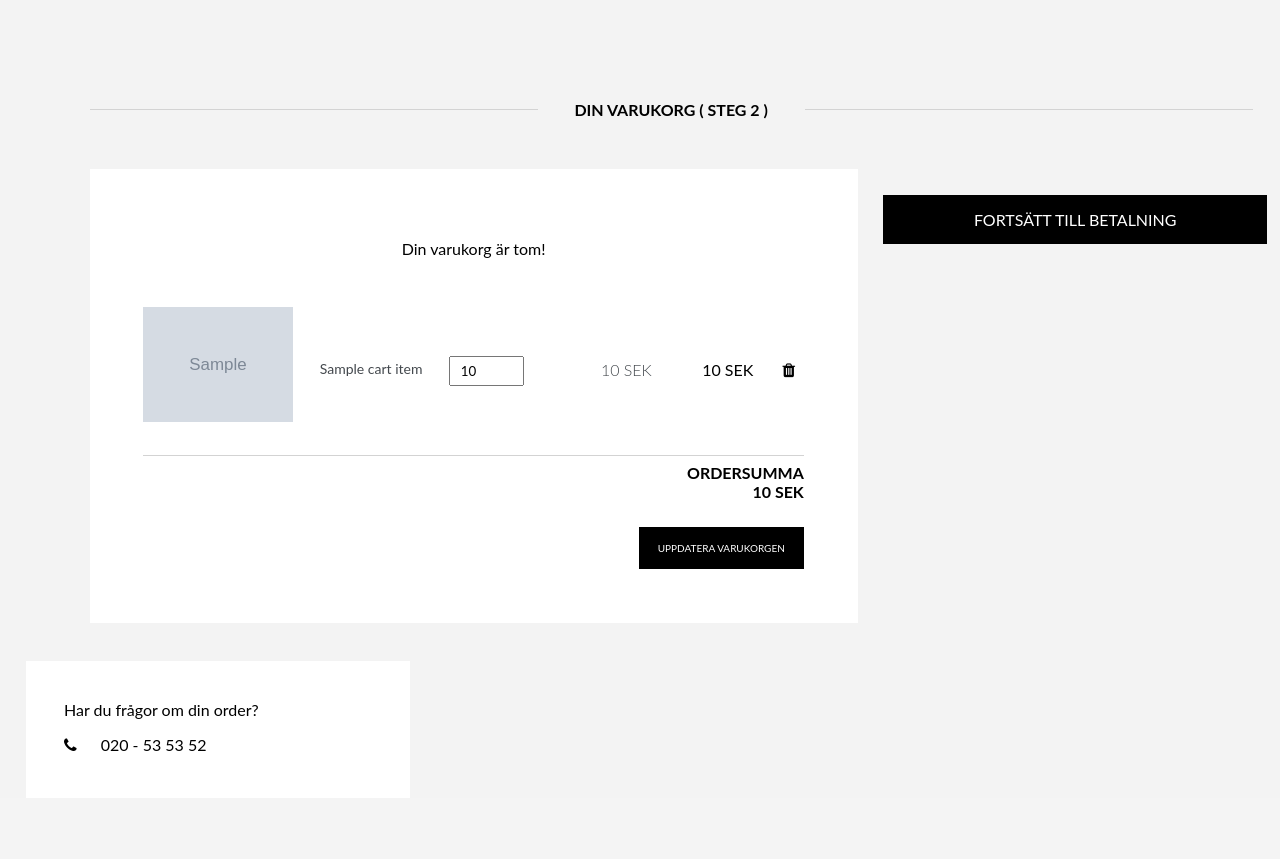
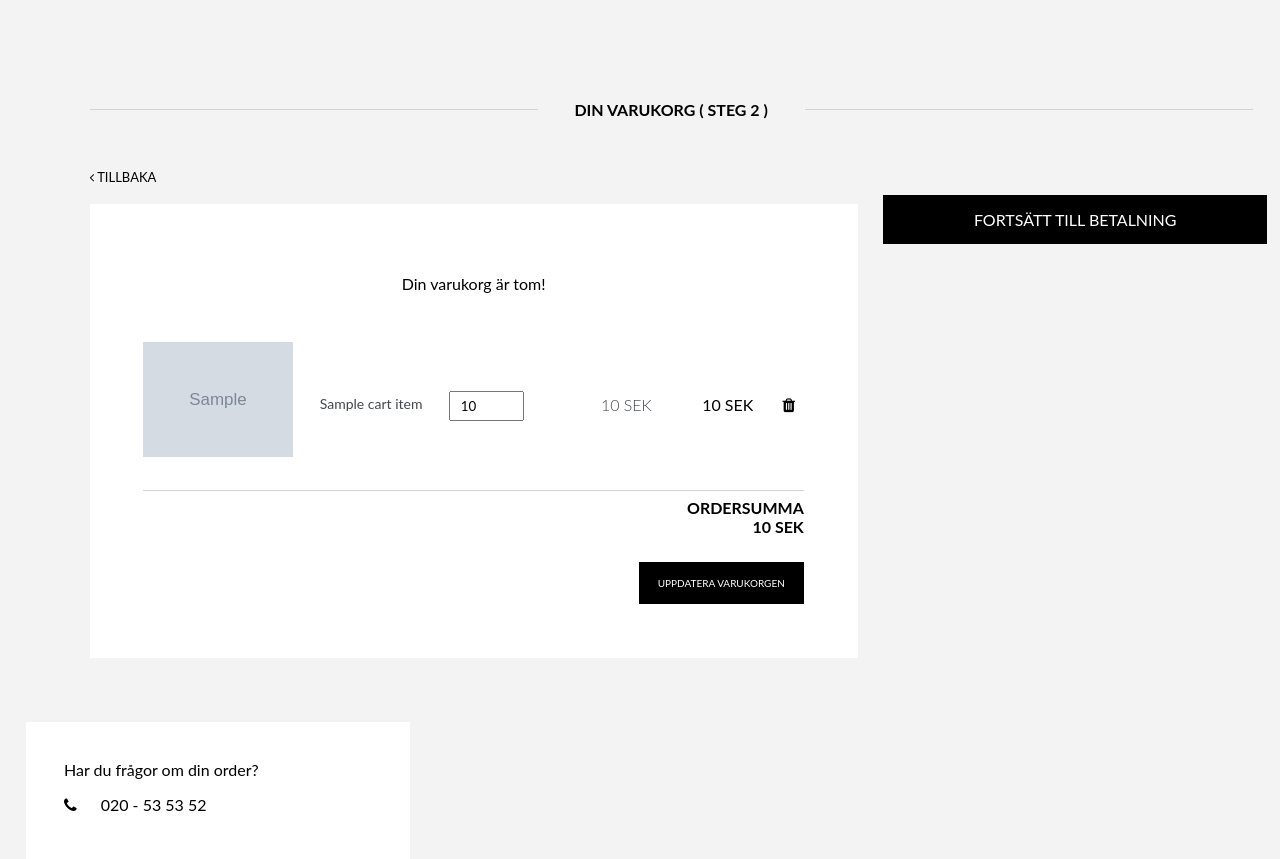
Before and after one commit to nicholkaren/granza, a PHP site: the page made by templates/parts/cart_tpl.php in a window 1280 px wide; the page is wider, and only the part inside the window is pictured. Shown: the part 100-959 px from the top of that part. Before the commit the page ends 851 px from the top of that part, so only its background shows below. Run offline with PHP 8.4, Linux system fonts and the light colour scheme; the template is opened without the code that fills it: most values are stand-ins (such as "Sample title", 1, 10 or a date in 2020); grey boxes marked "Sample" are stand-in pictures; data that the repository does not hold is empty.

Commit message:
tillbaka knapp på cart

```diff
--- a/css/cart.css
+++ b/css/cart.css
@@ -59,6 +59,7 @@ span#order {
     display: inline-block;
     margin-right: 7%;
     margin-left: 2%;
+    margin-top: 2%;
     padding: 3%;
 }
 
@@ -237,8 +238,21 @@ p#empty-cart {
     text-align: center;
 }
 
+/* Tillbaka knapp */
+.goback2 {
+    color: black;
+    text-transform: uppercase;
+    font-size: 13px;
+}
 
+/* fa fa icon */
+div.goback > i {
+    color: white;
+}
 
+#cart-wrapper > a > div > i {
+    margin: 0px;
+}
 
 
 
--- a/templates/parts/cart_tpl.php
+++ b/templates/parts/cart_tpl.php
@@ -10,7 +10,10 @@ require('templates/header.php');
         <h1 class="shoppingbag"> Din varukorg ( steg 2 ) </h1>
     <!--Här är varukorgen -->
     <div id="cart-wrapper">
-
+        <a href="<?php echo $_SERVER['HTTP_REFERER'] ?>">
+            <div class="goback2"><i class="fa fa-angle-left"></i> Tillbaka </div>
+        </a>
+        <br>
         <!-- Formuläret med varorna -->
         <form method="post" action="?action=updatecart" id="update-cart-form">
 
@@ -54,7 +57,6 @@ require('templates/header.php');
                     <i class="fa fa-trash" aria-hidden="true"></i>
                 </a>
             </div> <!-- /content -->
-
     </div>
 
             <?php endforeach ?>
@@ -89,4 +91,5 @@ require('templates/header.php');
          </form>
     </div>
 
+
 </div> <!-- The wrapper -->
```
